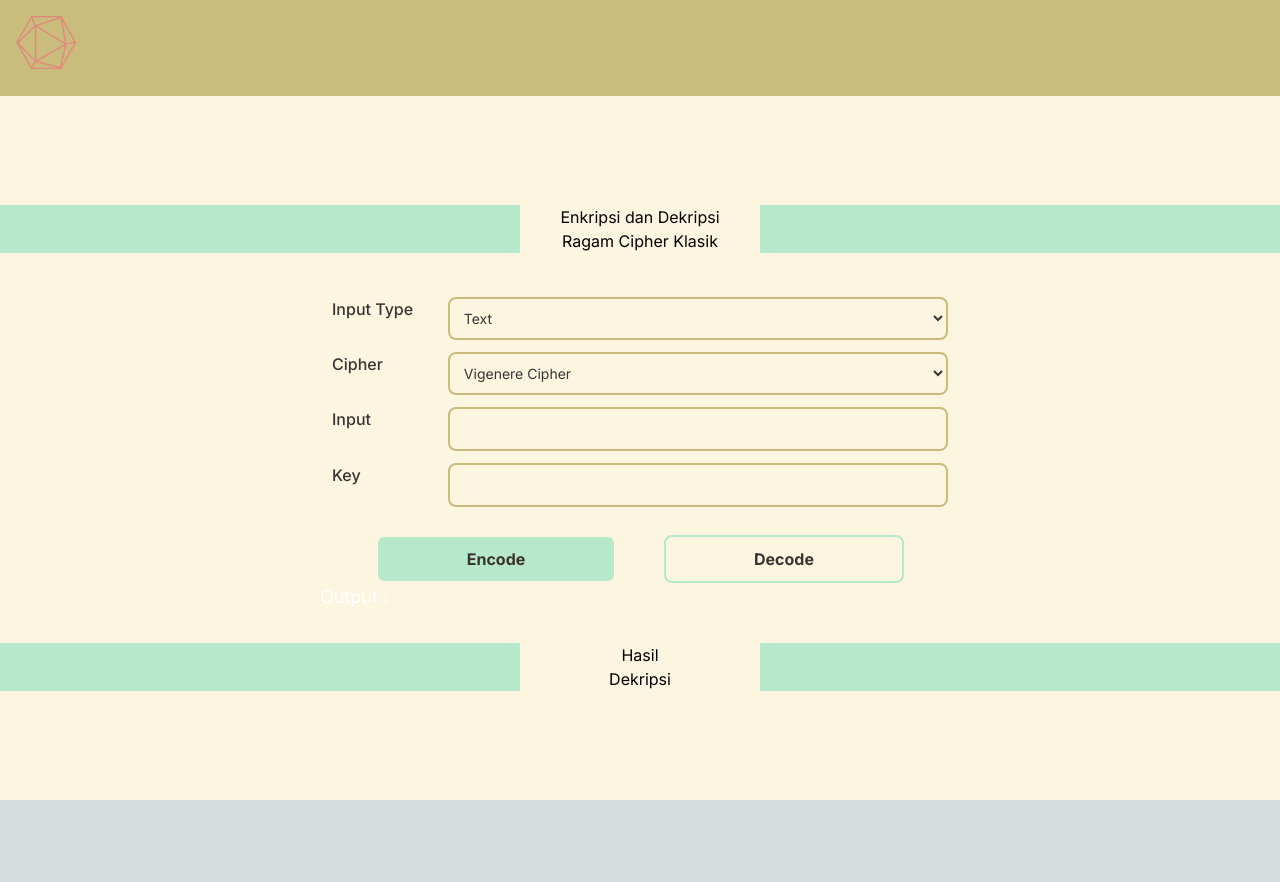
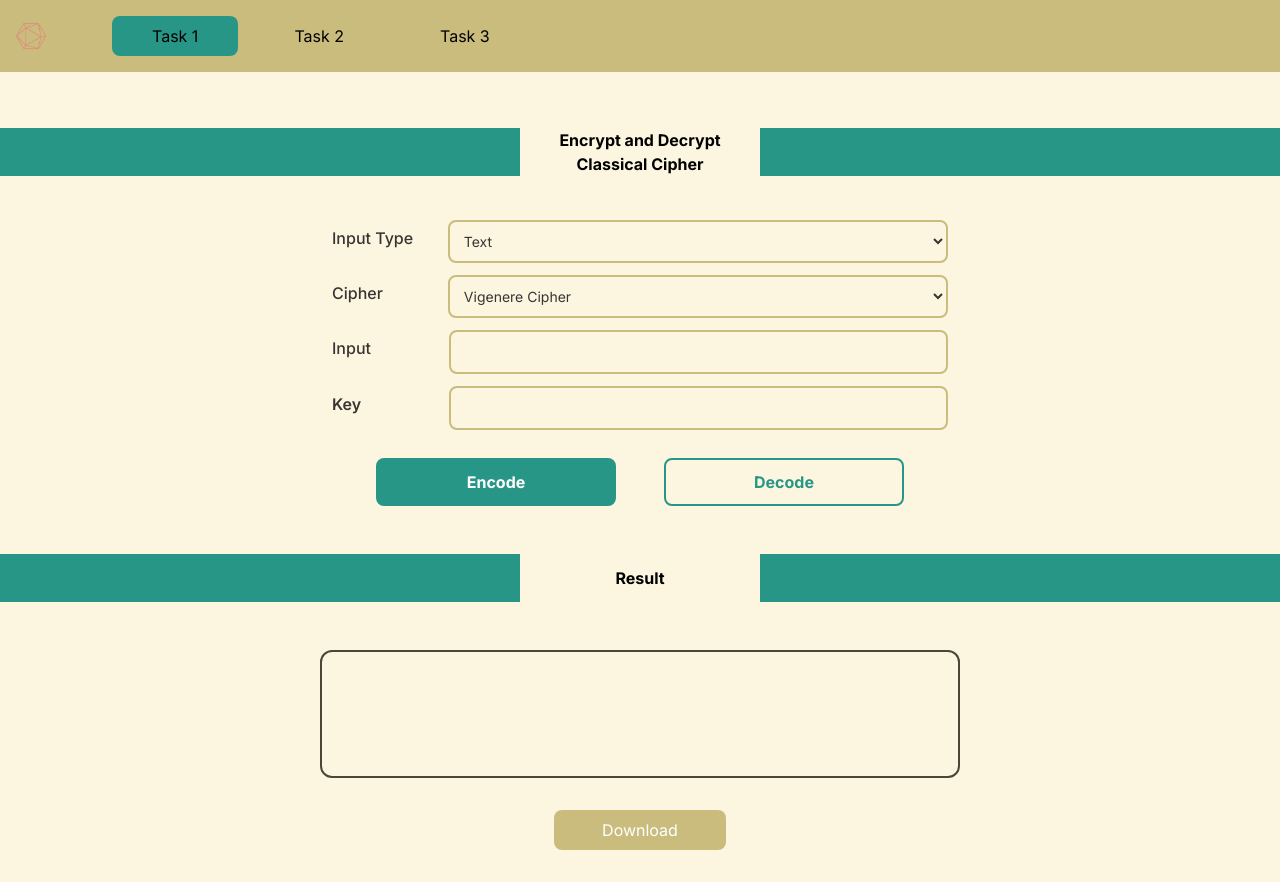
Before and after one commit to TimothySubekti0322/II4031-Cryptography-Coding, a Next.js app: page /form in a window 1280 px wide. Before the commit the page ends 800 px from the top, so only its background shows below. Built offline with nearby package versions, Linux system fonts and the light colour scheme.

Commit message:
fix Form UI + integrate with function + donwload file function

```diff
--- a/package.json
+++ b/package.json
@@ -12,6 +12,7 @@
     "next": "14.1.0",
     "react": "^18",
     "react-dom": "^18",
+    "react-hot-toast": "^2.4.1",
     "react-icons": "^5.0.1"
   },
   "devDependencies": {
--- a/src/app/components/Navbar.tsx
+++ b/src/app/components/Navbar.tsx
@@ -1,11 +1,16 @@
-import React from 'react'
+import React from "react";
 
 const Navbar = () => {
   return (
-    <div className="fixed w-full bg-[#cabc7d] h-24 p-4">
-        <img src="img/logo-only.png" alt="logo" className='w-16' ></img>
+    <div className="fixed w-full bg-[#cabc7d] h-[4.5rem] p-4 flex items-center gap-x-4">
+      <button onClick={() => (window.location.href = "/")}>
+        <img src="img/logo-only.png" alt="logo" className="w-8"></img>
+      </button>
+      <button className="ml-12 bg-[#289687]  py-2 px-10 rounded-lg">Task 1</button>
+      <button className="py-2 px-10 rounded-lg hover:bg-[#289687]">Task 2</button>
+      <button className="py-2 px-10 rounded-lg hover:bg-[#289687]">Task 3</button>
     </div>
-  )
-}
+  );
+};
 
-export default Navbar
+export default Navbar;
--- a/src/app/form/page.tsx
+++ b/src/app/form/page.tsx
@@ -3,19 +3,19 @@
 import { ChangeEvent, useState } from "react";
 import VigenereCipher from "../../utils/VigenereCipher";
 import PlayFair, { generateMatrix } from "../../utils/PlayFair";
-
 import ProductCipher from "../../utils/ProductCipher";
-
 import Navbar from "../components/Navbar";
+import encode from "../../utils/encode";
+import decode from "../../utils/decode";
+import { Toaster, toast } from "react-hot-toast";
 
 interface formDataTypes {
-  inputType: number;
-  cipher: number;
+  inputType: string;
+  cipher: string;
   inputText: string;
-  inputFile: File | undefined;
+  inputFile: File | null;
   key: string;
 }
-
 
 const Form = () => {
   //   console.log(
@@ -33,137 +33,323 @@ const Form = () => {
   //   ProductCipher.decrypt("vdkmrebhsmcubcpzkd", "cipher")
   // );
 
+  // input
   const [input, setInput] = useState("");
+  const [inputError, setInputError] = useState("");
+
+  // key
   const [key, setKey] = useState("");
+  const [keyError, setKeyError] = useState("");
+
+  // output
   const [output, setOutput] = useState("");
 
   const handleFormChange = (
     event: ChangeEvent<HTMLInputElement | HTMLSelectElement>
   ) => {
     const { name, value } = event.target;
+    if (name === "inputType") {
+      setFormData({
+        ...formData,
+        inputText: "",
+        inputFile: null,
+        [name]: value,
+      });
+    } else {
       setFormData({ ...formData, [name]: value });
+    }
   };
 
   const [formData, setFormData] = useState<formDataTypes>({
-    inputType: 0,
-    cipher: 0,
+    inputType: "text",
+    cipher: "Vigenere Cipher",
     inputText: "",
-    inputFile: undefined,
-    key: ""
-  })
+    inputFile: null,
+    key: "",
+  });
 
-  const handleInputChange = (e: React.ChangeEvent<HTMLInputElement>) => {
-    setInput(e.target.value);
+  const handleFileRead = async (e: ProgressEvent<FileReader>) => {
+    const content = e.target?.result;
+    const text = (content as string)
+      .split(/["\n"" "]/)
+      .join("")
+      .split(" ")
+      .join("");
+    setFormData({ ...formData, inputText: text });
+    console.log(text);
   };
 
-  const handleKeyChange = (e: React.ChangeEvent<HTMLInputElement>) => {
-    setKey(e.target.value);
+  const handleFileChange = async (e: React.ChangeEvent<HTMLInputElement>) => {
+    e.preventDefault();
+    if (e.target.files) {
+      setFormData({ ...formData, inputFile: e.target.files[0] });
+      const reader = new FileReader();
+      reader.onloadend = handleFileRead;
+      reader.readAsText(e.target.files[0]);
+    }
   };
 
-  const encode = () => {
-    console.log("clicked");
-    const result = VigenereCipher.encrypt(input, key);
-    setOutput(result);
+  const inputAndKeyInputed = () => {
+    if (formData.inputText == "") {
+      setInputError("Input cannot be empty");
+      return false;
+    } else if (formData.key == "") {
+      setKeyError("Key cannot be empty");
+      return false;
+    } else {
+      setInputError("");
+      setKeyError("");
+    }
+    return true;
   };
 
-  const decode = () => {
-    const result = VigenereCipher.decrypt(input, key);
-    setOutput(result);
+  const downloadTxtFile = () => {
+    if (output == "") {
+      toast.error("There is no output to download!");
+      return;
+    } else {
+      const element = document.createElement("a");
+      const file = new Blob([output], {
+        type: "text/plain",
+      });
+      element.href = URL.createObjectURL(file);
+      element.download = "cipher.txt";
+      document.body.appendChild(element); // Required for this to work in FireFox
+      element.click();
+    }
   };
+
   return (
     <div>
+      <Toaster />
       <Navbar />
       <div className="w-full min-h-screen flex flex-col items-center justify-center bg-[#fcf6e0] pt-24">
-        <div className="w-full bg-[#b7e8cb] my-8">
-          <div className="mx-auto w-60">
-            <h1 className="bg-[#fcf6e0] text-center">Enkripsi dan Dekripsi<br/>Ragam Cipher Klasik</h1>
+        <div className="flex w-full h-12 my-8">
+          <div className="bg-[#289687] grow"></div>
+          <div className="bg-[#fcf6e0] flex flex-col items-center justify-center w-60">
+            <h1 className="text-black font-bold">Encrypt and Decrypt</h1>
+            <h1 className="text-black font-bold">Classical Cipher</h1>
           </div>
+          <div className="bg-[#289687] grow"></div>
         </div>
         <div className="w-1/2 justify-center gap-y-4">
-          <form>
           <div>
-              <div className="flex m-3">
-                <label htmlFor="inputType" className="block mb-2 text-sm md:text-base font-medium text-[#393432] w-36">Input Type</label>
-                <select id="inputType"
+            <div className="flex items-center m-3">
+              <label
+                htmlFor="inputType"
+                className="block mb-2 text-sm md:text-base font-medium text-[#393432] w-36"
+              >
+                Input Type
+              </label>
+              <select
+                id="inputType"
                 name="inputType"
-                  className="bg-[#fcf6e0] border-2 border-[#cabc7d] text-[#393432] text-sm rounded-lg focus:ring-[#E18679] focus:border-[#E18679] block w-full p-2.5" required
+                className="bg-[#fcf6e0] border-2 border-[#cabc7d] text-[#393432] text-sm rounded-lg focus:ring-[#E18679] focus:border-[#E18679] block w-full p-2.5"
+                required
                 onChange={handleFormChange}
               >
-                  <option key={0} >Text</option>
-                  <option key={1} >File</option>
+                <option value="text">Text</option>
+                <option value="file">File</option>
               </select>
             </div>
 
-              <div className="flex m-3">
-                <label htmlFor="cipher" className="block mb-2 text-sm md:text-base font-medium text-[#393432] w-36">Cipher</label>
-                <select id="cipher"
+            <div className="flex items-center m-3">
+              <label
+                htmlFor="cipher"
+                className="block mb-2 text-sm md:text-base font-medium text-[#393432] w-36"
+              >
+                Cipher
+              </label>
+              <select
+                id="cipher"
                 name="cipher"
                 className="bg-[#fcf6e0] border-2 border-[#cabc7d] text-[#393432] text-sm rounded-lg focus:ring-[#E18679] focus:border-[#E18679] block w-full p-2.5"
                 required
                 onChange={handleFormChange}
               >
-                  <option key={0} >Vigenere Cipher</option>
-                  <option key={1} >Extended Vigenere Cipher</option>
-                  <option key={2} >Playfair Cipher</option>
-                  <option key={3} >Product Cipher</option>
-                  <option key={4} >Affine Cipher</option>
-                  <option key={5} >Autokey Vigenere Cipher</option>
+                <option value={"Vigenere Cipher"}>Vigenere Cipher</option>
+                <option value={"Extended Vigenere Cipher"}>
+                  Extended Vigenere Cipher
+                </option>
+                <option value={"Playfair Cipher"}>Playfair Cipher</option>
+                <option value={"Product Cipher"}>Product Cipher</option>
+                <option value={"Affine Cipher"}>Affine Cipher</option>
+                <option value={"Autokey Vigenere Cipher"}>
+                  Autokey Vigenere Cipher
+                </option>
               </select>
             </div>
 
-              <div className="flex m-3">
-                <label htmlFor="input" className="block mb-2 text-sm md:text-base font-medium text-[#393432] w-36">
+            <div className="flex items-center m-3">
+              {/* Text Input */}
+              <label
+                htmlFor="input"
+                className="block mb-2 text-sm md:text-base font-medium text-[#393432] w-36"
+              >
                 Input
               </label>
+              <div className="w-full">
                 <input
-                  type={formData.inputType == 0 ? "text" : "file"}
+                  type="text"
+                  name="inputText"
                   id="input"
-                  className="bg-[#fcf6e0] border-2 border-[#cabc7d] text-[#393432] text-sm rounded-lg focus:ring-[#E18679] focus:border-[#E18679] block w-full p-2.5"
+                  className={`${formData.inputType != "text" && "hidden"} ${
+                    inputError == "" ? "border-[#cabc7d]" : "border-red-500"
+                  } bg-[#fcf6e0] border-2  text-[#393432] text-sm rounded-lg focus:ring-[#E18679] focus:border-[#E18679] block w-full p-2.5`}
+                  onChange={handleFormChange}
+                  value={formData.inputText}
+                ></input>
+                {/* Form Input */}
+                <input
+                  type="file"
+                  id="input"
+                  accept=".txt"
+                  className={`${formData.inputType != "file" && "hidden"} ${
+                    inputError == "" ? "border-[#cabc7d]" : "border-red-500"
+                  }  bg-[#fcf6e0] border-2  text-[#393432] text-sm rounded-lg focus:ring-[#E18679] focus:border-[#E18679] block w-full p-2.5`}
+                  onChange={handleFileChange}
+                ></input>
+                <i className="text-red-500">{inputError}</i>
+              </div>
+            </div>
+
+            <div className="flex items-center m-3">
+              <label
+                htmlFor="key"
+                className="block mb-2 text-sm md:text-base text-[#393432] w-36 font-semibold"
+              >
+                Key
+              </label>
+              <div className="w-full">
+                <input
+                  id="key"
+                  name="key"
+                  className={`${
+                    keyError == "" ? "border-[#cabc7d]" : "border-red-500"
+                  } bg-[#fcf6e0] border-2  text-[#393432] text-sm rounded-lg focus:ring-[#E18679] focus:border-[#E18679] block w-full p-2.5`}
                   onChange={handleFormChange}
                 ></input>
+                <i className="text-red-500">{keyError}</i>
               </div>
-
-              <div className="flex m-3">
-                <label htmlFor="key" className="block mb-2 text-sm md:text-base font-medium text-[#393432] w-36">
-                  Key
-                </label>
-                <input
-                  id="key"
-                  className="bg-[#fcf6e0] border-2 border-[#cabc7d] text-[#393432] text-sm rounded-lg focus:ring-[#E18679] focus:border-[#E18679] block w-full p-2.5"
-                  onChange={handleFormChange}
-                ></input>
             </div>
 
             <div className="flex w-full gap-x-12 justify-center pt-4 font-bold">
               <button
-                  className="bg-[#b7e8cb] border-2 border-[#fcf6e0] text-[#393432] text-md rounded-lg block w-60 p-2.5"
-                  onClick={encode}
+                className="bg-[#289687] border-2 border-[#289687] text-white text-md rounded-lg block w-60 p-2.5 hover:bg-[#067465] "
+                onClick={() =>
+                  encode(
+                    inputAndKeyInputed,
+                    formData.inputText,
+                    formData.key,
+                    formData.cipher,
+                    setOutput
+                  )
+                }
               >
                 Encode
               </button>
               <button
-                  className="bg-[#fcf6e0] border-2 border-[#b7e8cb] text-[#393432] text-md rounded-lg block w-60 p-2.5"
-                  onClick={decode}
+                className="bg-[#fcf6e0] border-2 border-[#289687] text-[#289687] text-md rounded-lg block w-60 p-2.5 hover:bg-[#289687] hover:text-white"
+                onClick={() =>
+                  decode(
+                    inputAndKeyInputed,
+                    formData.inputText,
+                    formData.key,
+                    formData.cipher,
+                    setOutput
+                  )
+                }
               >
                 Decode
               </button>
             </div>
-
-              <div>
-                <p className="text-white text-lg">Output : {output}</p>
           </div>
         </div>
-          </form>
+        <div className="flex w-full h-12 my-12">
+          <div className="bg-[#289687] grow"></div>
+          <div className="bg-[#fcf6e0] flex flex-col items-center justify-center w-60">
+            <h1 className="text-black font-bold">Result</h1>
           </div>
-        <div className="w-full bg-[#b7e8cb] my-8 h-12">
-            <div className="mx-auto w-60 align-middle">
-              <h1 className="bg-[#fcf6e0] text-center">Hasil<br/>Dekripsi</h1>
+          <div className="bg-[#289687] grow"></div>
+        </div>
+        <div className="w-full sm:w-1/2 border-[#4B4737] border-2 min-h-32 rounded-xl p-4 text-[#4B4737]">
+          {output}
+        </div>
+        <button
+          className="my-8 bg-[#CABC7D] rounded-lg px-12 py-2 text-white hover:bg-[#A89A5B]"
+          onClick={downloadTxtFile}
+        >
+          Download
+        </button>
       </div>
     </div>
-      </div>
-    </div>
-
   );
 };
 
 export default Form;
+
+// const encode = () => {
+//   if (inputAndKeyInputed()) {
+//     console.log(formData.inputText, formData.key);
+//     if (formData.cipher === "Vigenere Cipher") {
+//       console.log(formData.cipher);
+//       const result = VigenereCipher.encrypt(formData.inputText, formData.key);
+//       console.log(result);
+//       setOutput(result);
+//     }
+//     // Playfair Cipher - Text
+//     else if (formData.cipher === "Playfair Cipher") {
+//       console.log(formData.cipher);
+//       const result = PlayFair.encrypt(formData.inputText, formData.key);
+//       console.log(result);
+//       setOutput(result);
+//     }
+//     // Product Cipher - Text
+//     else if (formData.cipher === "Product Cipher") {
+//       console.log(formData.cipher);
+//       const result = ProductCipher.encyrpt(formData.inputText, formData.key);
+//       console.log(result);
+//       setOutput(result);
+//     }
+//   }
+//   // Vigenere Cipher - Text
+// };
+
+// const decode = () => {
+//   console.log(formData.inputText, formData.key);
+//   // Vigenere Cipher - Text
+//   if (
+//     formData.cipher === "Vigenere Cipher" &&
+//     formData.inputType === "text"
+//   ) {
+//     console.log(formData.cipher);
+//     const result = VigenereCipher.decrypt(formData.inputText, formData.key);
+//     console.log(result);
+//     setOutput(result);
+//   }
+//   // Playfair Cipher - Text
+//   else if (
+//     formData.cipher === "Playfair Cipher" &&
+//     formData.inputType === "text"
+//   ) {
+//     console.log(formData.cipher);
+//     const result = PlayFair.decrypt(formData.inputText, formData.key);
+//     console.log(result);
+//     setOutput(result);
+//   }
+//   // Product Cipher - Text
+//   else if (
+//     formData.cipher === "Product Cipher" &&
+//     formData.inputType === "text"
+//   ) {
+//     console.log(formData.cipher);
+//     const result = ProductCipher.decrypt(formData.inputText, formData.key);
+//     console.log(result);
+//     setOutput(result);
+//   }
+//   if (formData.inputType == "file" && formData.cipher == "Vigenere Cipher") {
+//     const result = VigenereCipher.encrypt(formData.inputText, formData.key);
+//     console.log(result);
+//     setOutput(result);
+//   }
+// };
--- a/src/app/page.tsx
+++ b/src/app/page.tsx
@@ -86,7 +86,7 @@ export default function Home() {
             <p className="font-semibold text-lg -mt-16 sm:mt-0">18221059</p>
             <div className="relative w-full items-center justify-center flex">
               <Image
-                src="/img/timothy.jpg"
+                src="/img/nadira.png"
                 alt="timothy"
                 width={200}
                 height={200}
--- a/src/app/testFileInput/page.tsx
+++ b/src/app/testFileInput/page.tsx
@@ -21,6 +21,7 @@ const TestFileInput = () => {
       setFile(e.target.files[0]);
       const reader = new FileReader();
       reader.onloadend = handleFileRead;
+      reader.readAsText(e.target.files[0]);
     }
   };
   return (
--- a/src/utils/PlayFair.ts
+++ b/src/utils/PlayFair.ts
@@ -130,7 +130,8 @@ const PlayFair = {
       bigram[i] = encryptedPair[0];
       bigram[i + 1] = encryptedPair[1];
     }
-    return bigram;
+    const result = bigram.join("");
+    return result;
   },
   decrypt: (cipherteks: string, key: string) => {
     let teks = cipherteks.split(" ").join("").toLowerCase();
@@ -145,7 +146,8 @@ const PlayFair = {
       bigram[i] = decryptedPair[0];
       bigram[i + 1] = decryptedPair[1];
     }
-    return bigram;
+    const result = bigram.join("");
+    return result;
   },
 };
 
--- a/src/utils/ProductCipher.ts
+++ b/src/utils/ProductCipher.ts
@@ -96,7 +96,7 @@ const tranposeMatriksResultDecrypt = (matrix: string[][]): string => {
 };
 
 const ProductCipher = {
-  encyrpt: (input: string, key: string) => {
+  encrypt: (input: string, key: string) => {
     const vigenereCipherText = VigenereCipher.encrypt(input, key);
     console.log(vigenereCipherText);
     // const formatedInput = input.split(" ").join("");
--- /dev/null
+++ b/src/utils/decode.ts
@@ -0,0 +1,38 @@
+import React from "react";
+import VigenereCipher from "../utils/VigenereCipher";
+import PlayFair from "../utils/PlayFair";
+import ProductCipher from "../utils/ProductCipher";
+
+const decode = (
+  inputAndKeyInputed: () => boolean,
+  inputText: string,
+  key: string,
+  cipher: string,
+  setOutput: React.Dispatch<React.SetStateAction<string>>
+) => {
+  if (inputAndKeyInputed()) {
+    console.log(inputText, key);
+    if (cipher === "Vigenere Cipher") {
+      console.log(cipher);
+      const result = VigenereCipher.decrypt(inputText, key);
+      console.log(result);
+      setOutput(result);
+    }
+    // Playfair Cipher - Text
+    else if (cipher === "Playfair Cipher") {
+      console.log(cipher);
+      const result = PlayFair.decrypt(inputText, key);
+      console.log(result);
+      setOutput(result);
+    }
+    // Product Cipher - Text
+    else if (cipher === "Product Cipher") {
+      console.log(cipher);
+      const result = ProductCipher.decrypt(inputText, key);
+      console.log(result);
+      setOutput(result);
+    }
+  }
+};
+
+export default decode;
--- /dev/null
+++ b/src/utils/encode.ts
@@ -0,0 +1,38 @@
+import React from "react";
+import VigenereCipher from "../utils/VigenereCipher";
+import PlayFair from "../utils/PlayFair";
+import ProductCipher from "../utils/ProductCipher";
+
+const encode = (
+  inputAndKeyInputed: () => boolean,
+  inputText: string,
+  key: string,
+  cipher: string,
+  setOutput: React.Dispatch<React.SetStateAction<string>>
+) => {
+  if (inputAndKeyInputed()) {
+    console.log(inputText, key);
+    if (cipher === "Vigenere Cipher") {
+      console.log(cipher);
+      const result = VigenereCipher.encrypt(inputText, key);
+      console.log(result);
+      setOutput(result);
+    }
+    // Playfair Cipher - Text
+    else if (cipher === "Playfair Cipher") {
+      console.log(cipher);
+      const result = PlayFair.encrypt(inputText, key);
+      console.log(result);
+      setOutput(result);
+    }
+    // Product Cipher - Text
+    else if (cipher === "Product Cipher") {
+      console.log(cipher);
+      const result = ProductCipher.encrypt(inputText, key);
+      console.log(result);
+      setOutput(result);
+    }
+  }
+};
+
+export default encode;
```
Also changed, not shown: 2 other files (tests, documents, lock files or other folders). Lines whose indentation alone changed are shown as unchanged.
